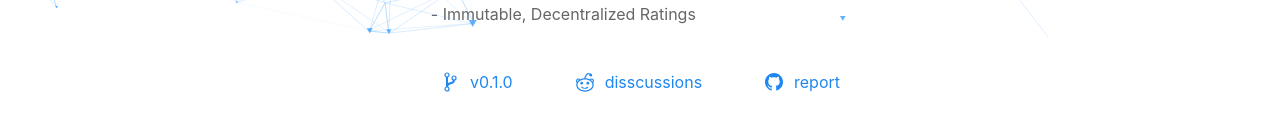
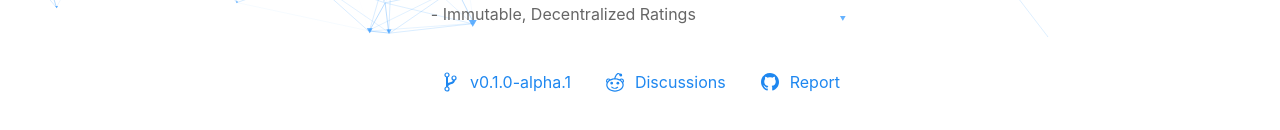
Before and after one commit to Kimitzu/kimitzu-landing, a React (Create React App) app: page / in a window 1280 px wide. Shown: the part 756-886 px from the top of the page. Built offline with nearby package versions, Linux system fonts and the light colour scheme.

Commit message:
fix(app): remove trailing period, main content to foreground

```diff
--- a/public/index.html
+++ b/public/index.html
@@ -34,10 +34,10 @@
   </head>
   <body>
     <noscript>You need to enable JavaScript to run this app.</noscript>
+    <div id="root" style="position: absolute; margin-left: auto; margin-right: auto; left: 0; right: 0; z-index: 99;"></div>
     <div id="particles-js" style="position: absolute; height: 100vh; width: 100%;"></div>
 
     <script src="particles.js"></script>
-    <div id="root"></div>
     <!--
       This HTML file is a template.
       If you open it directly in the browser, you will see an empty page.
--- a/src/App.js
+++ b/src/App.js
@@ -34,17 +34,17 @@ function App() {
           </p>
           <br/>
           <div className="links-row">
-          <a className="row-icons" href="https://github.com/kimitzu/kimitzu-client/releases.">
+          <a className="row-icons" href="https://github.com/kimitzu/kimitzu-client/releases">
               <span uk-icon="icon: git-branch; ratio: 1" className="margin-icons"/>
-              v0.1.0
+              v0.1.0-alpha.1
             </a>
             <a className="row-icons" href="https://www.reddit.com/r/kimitzu/">
               <span uk-icon="icon: reddit; ratio: 1" className="margin-icons"/>
-              disscussions
+              Discussions
             </a>
             <a className="row-icons" href="https://github.com/kimitzu/kimitzu-client/issues">
               <span uk-icon="icon: github; ratio: 1" className="margin-icons"/>
-              report
+              Report
             </a>
           </div>
       </div>
```
Also changed, not shown: 1 other file (tests, documents, lock files or other folders).
